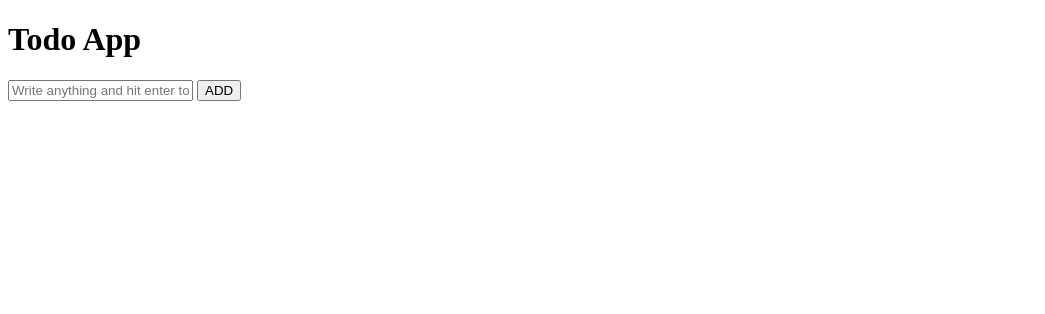
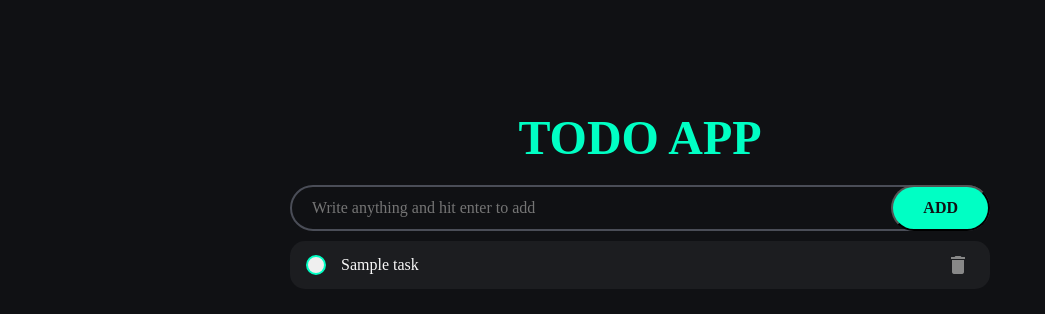
Before and after one commit to Prabhat-2003/Todo-App, a plain HTML site: page index.html in a window 1280 px wide. Shown: the whole page, without its empty margins (0-1045 px from the left). Drawn offline with Linux system fonts and the light colour scheme.

Commit message:
html css done

```diff
--- a/index.html
+++ b/index.html
@@ -4,7 +4,9 @@
     <meta charset="UTF-8">
     <meta name="viewport" content="width=device-width, initial-scale=1.0">
     <title>To-do App</title>
-    <link rel="Stylesheet" href="style.css">
+    <!-- Add Material Icons CSS -->
+    <link href="https://fonts.googleapis.com/icon?family=Material+Icons" rel="stylesheet">
+    <link rel="stylesheet" href="style.css">
 </head>
 <body>
     <h1>Todo App</h1>
@@ -14,7 +16,18 @@
             placeholder="Write anything and hit enter to add" autocomplete="off">
             <button id="add-button">ADD</button>
         </form>
-        <ul id=""
+        <ul id="todo-list">
+            <li class="todo">
+                <input type="checkbox" id="todo-1" class="todo-checkbox">
+                <button class="custom-checkbox">
+                <span class="material-icons">check</span>
+                </button>
+                <label for="todo-1" class="todo-text">Sample task</label>
+                <button class="delete-button">
+                    <span class="material-icons">delete</span>
+                </button>
+            </li>
+        </ul>
     </div>
     <script src="script.js"></script>
 </body>
--- a/style.css
+++ b/style.css
@@ -0,0 +1,156 @@
+*{
+    margin: 0;
+    padding: 0;
+}
+
+hmtl{
+    font-family: 'Segoe UI', Tahoma, Geneva, Verdana, sans-serif;
+    font-size: 16pt;
+    color: #f9f9f9;
+}
+body{
+    min-height: 100vh;
+    padding: 10px;
+    background-color: #101114;
+    display: flex;
+    flex-direction:column;
+    align-items: center;
+
+}
+h1{
+    margin-top: 100px;
+    margin-bottom: 20px;
+    font-size: 3rem;
+    font-weight: 800;
+    text-transform: uppercase;
+    text-align: center;
+    color: #00ffc4;
+}
+.wrapper{
+    width: 700px;
+    max-width: 100%;
+    display: flex;
+    flex-direction: column;
+    gap: 10px;
+}
+#todo-input{
+    box-sizing: border-box;
+    padding: 12px 20px;
+    width: 100%;
+    background: none;
+    border: 2px solid #4a4d57;
+    border-radius: 1000px;
+    font:inherit;
+    color: #f9f9f9;
+    caret-color: #00ffc4;
+}
+#todo-input:focus{
+    outline: none;
+}
+form{
+    position: relative;
+}
+#add-button{
+    position: absolute;
+    top: 0;
+    right: 0  ;
+
+    background-color: #00ffc4;
+    height: 100%;
+    padding: 0 30px;
+    border-radius: 1000px;
+    font: inherit;
+    font-weight: 600;
+    color: #101114;
+}
+.todo{
+    margin-bottom: 10px;
+    padding: 0 16px;
+    background-color: #1c1d20;
+    border-radius: 15px;
+    display: flex;
+    align-items: center;
+}
+.todo .todo-text{
+    padding: 15px;
+    padding-right: 0;
+    flex-grow: 1;
+    transition: 200ms ease;
+}
+.delete-button{
+    padding: 3px;
+    background: none;
+    border: none;
+    display: flex;
+    justify-content: center;
+    align-items: center;
+    cursor: pointer;
+}
+.delete-button {
+    background: none;
+  border: none;
+  cursor: pointer;
+  padding: 4px;
+  color: #888;
+  transition: color 0.2s ease;
+}
+
+.delete-button:hover {
+    color: #ff0033;
+}
+.todo-text{
+    color: #f9f9f9;
+}
+.custom-checkbox{
+    border: 2px solid #00ffc4;
+    border-radius: 50%;
+    min-height: 20px;
+    min-width: 20px;
+    display: flex;
+    justify-content: center;
+    align-items: center;
+    flex-shrink: 0;
+    transition: 200ms ease;
+    cursor: pointer;
+}
+.custom-checkbox .material-icons {
+    color: transparent;
+    font-size: 16px;
+    transition: color 0.2s ease;
+}
+input[type="checkbox"] {
+    position: absolute;
+    opacity: 0;
+}
+
+input[type="checkbox"]:checked + .custom-checkbox {
+    background-color: #00ffc4;
+    border-color: #00ffc4;
+}
+
+input[type="checkbox"]:checked + .custom-checkbox .material-icons {
+    color: #4a4d57; /* Changed from background-color to color */
+    background-color: transparent;
+}
+
+input[type="checkbox"]:checked + .custom-checkbox ~ .todo-text {
+    text-decoration: line-through;
+    color: #4a4d57;
+}
+
+@media(max-width: 500px){
+    html{
+        font-size: 12px;
+    }
+    #add-button{
+        position: unset;
+        width: 100%;
+        margin-top: 10px;
+        padding: 15px;
+        height: auto;
+    }
+    h1{
+        margin-top: 50px;
+        font-size: 15vw;
+    }
+}
```
